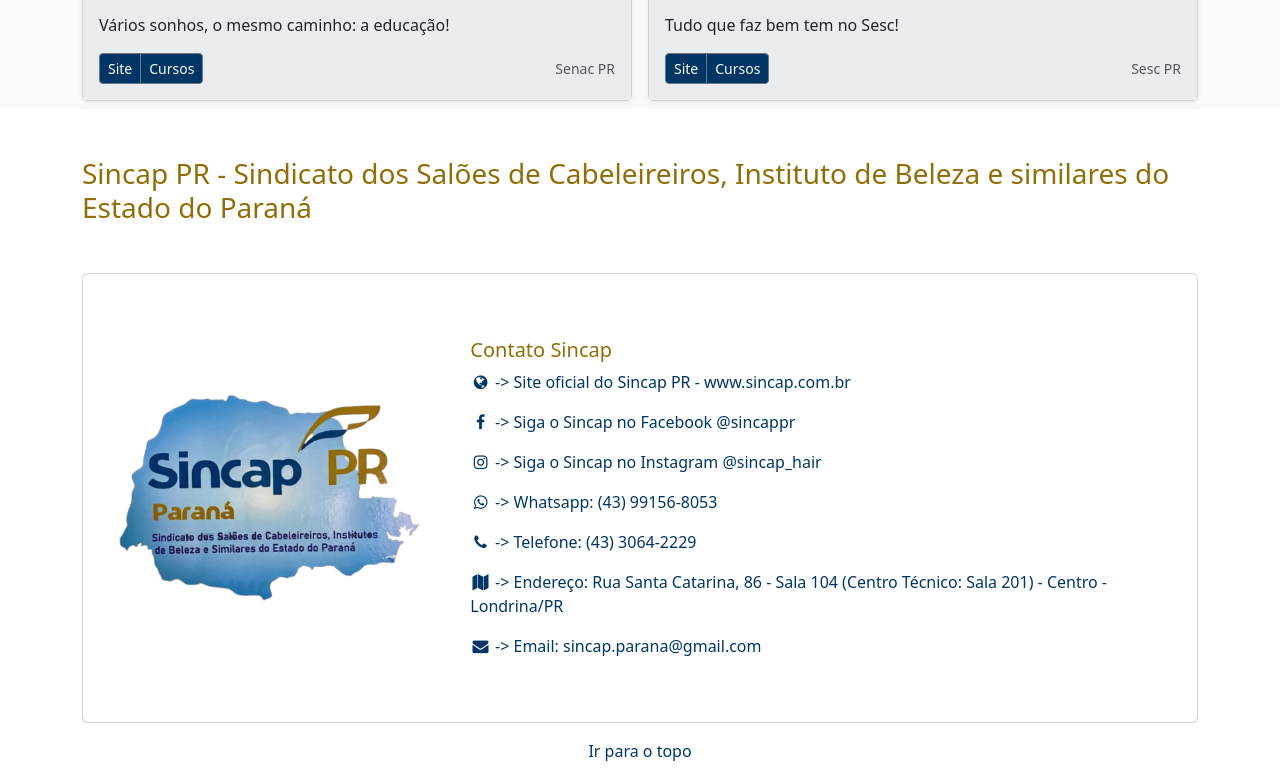
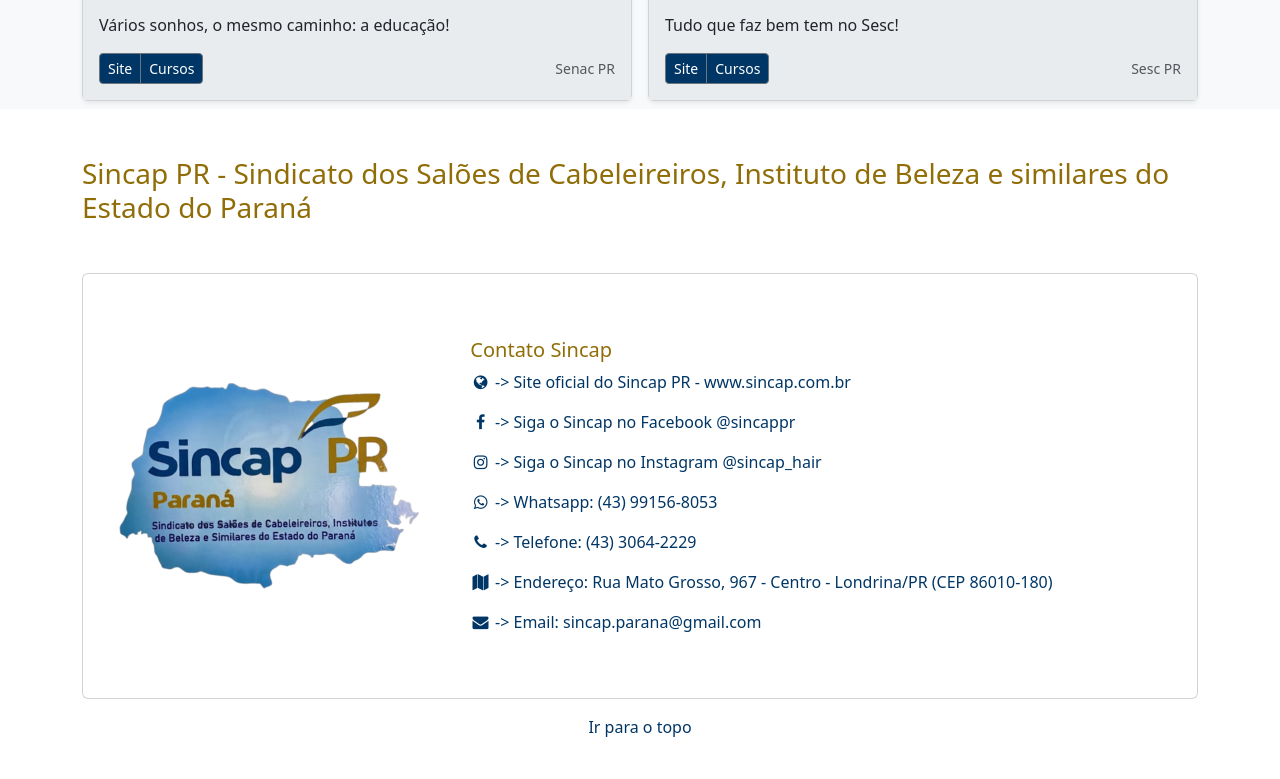
Before and after one commit to sincaplondrina/parceiros, a plain HTML site: page index.html in a window 1280 px wide. Shown: the part 1511-2290 px from the top of the page. After the commit the page ends 2266 px from the top, so only its background shows below. Drawn offline with nearby package versions, Linux system fonts and the light colour scheme.

Commit message:
Update index.html

```diff
--- a/index.html
+++ b/index.html
@@ -566,7 +566,7 @@
                             <p class="card-text"><a href="https://www.instagram.com/sincap_hair/" class="text-dark" target="_blank"><i class="fa fa-instagram fa-fw"></i> -> Siga o Sincap no Instagram @sincap_hair</a></p>
                             <p class="card-text"><a href="https://wa.me/5543991568053" class="text-dark" target="_blank"><i class="fa fa-whatsapp fa-fw"></i> -> Whatsapp: (43) 99156-8053</a></p>
                             <p class="card-text"><a href="tel:+554330642229" class="text-dark" target="_blank"><i class="fa fa-phone fa-fw"></i> -> Telefone: (43) 3064-2229</a></p>
-                            <p class="card-text"><a href="https://g.co/kgs/gLGUWQy" class="text-dark" target="_blank"><i class="fa fa-map fa-fw"></i> -> Endereço: Rua Santa Catarina, 86 - Sala 104 (Centro Técnico: Sala 201) - Centro - Londrina/PR</a></p>
+                            <p class="card-text"><a href="https://g.co/kgs/7K9z74s" class="text-dark" target="_blank"><i class="fa fa-map fa-fw"></i> -> Endereço: Rua Mato Grosso, 967 - Centro - Londrina/PR (CEP 86010-180)</a></p>
                             <p class="card-text"><a href="mailto:sincap.parana@gmail.com" class="text-dark" target="_blank"><i class="fa fa-envelope fa-fw"></i> -> Email: sincap.parana@gmail.com</a></p>
                         </div>
                     </div>
```
